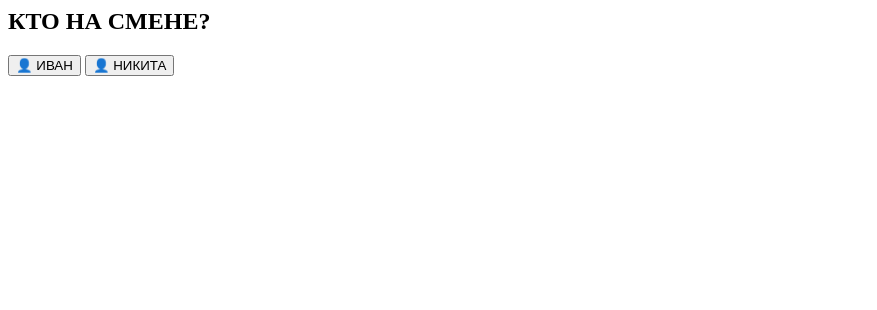
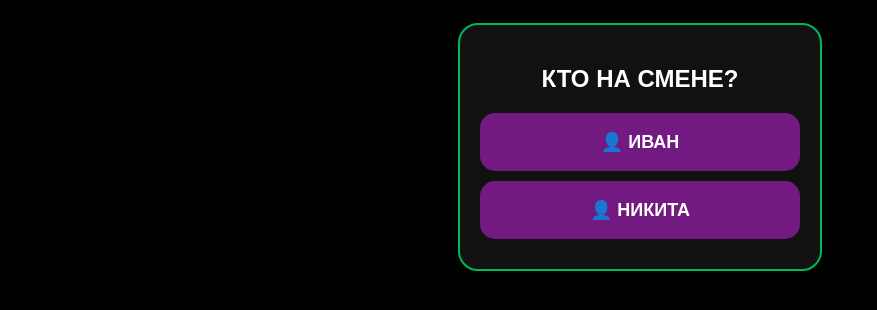
Before and after one commit to maldukee/inmob, a plain HTML site: page index.html in a window 1280 px wide. Shown: the whole page, without its empty margins (0-877 px from the left). Drawn offline with Linux system fonts and the light colour scheme.

Commit message:
Update index.html

```diff
--- a/index.html
+++ b/index.html
@@ -1,3 +1,14 @@
+<!DOCTYPE html>
+<html lang="ru">
+<head>
+    <meta charset="UTF-8">
+    <meta name="viewport" content="width=device-width, initial-scale=1.0">
+    <title>Учет Зарплаты и Графика</title>
+
+    <link rel="stylesheet" href="style.css">
+</head>
+<body>
+
     <div id="screen-login" class="win">
       <h2>КТО НА СМЕНЕ?</h2>
       <button onclick="app.start('ИВАН')">👤 ИВАН</button>
@@ -26,3 +37,6 @@
 
       <p class="exit-btn" onclick="location.reload()">ВЫХОД</p>
     </div>
+    <script src="script.js"></script>
+</body>
+</html>
```
Lines whose indentation alone changed are shown as unchanged.
